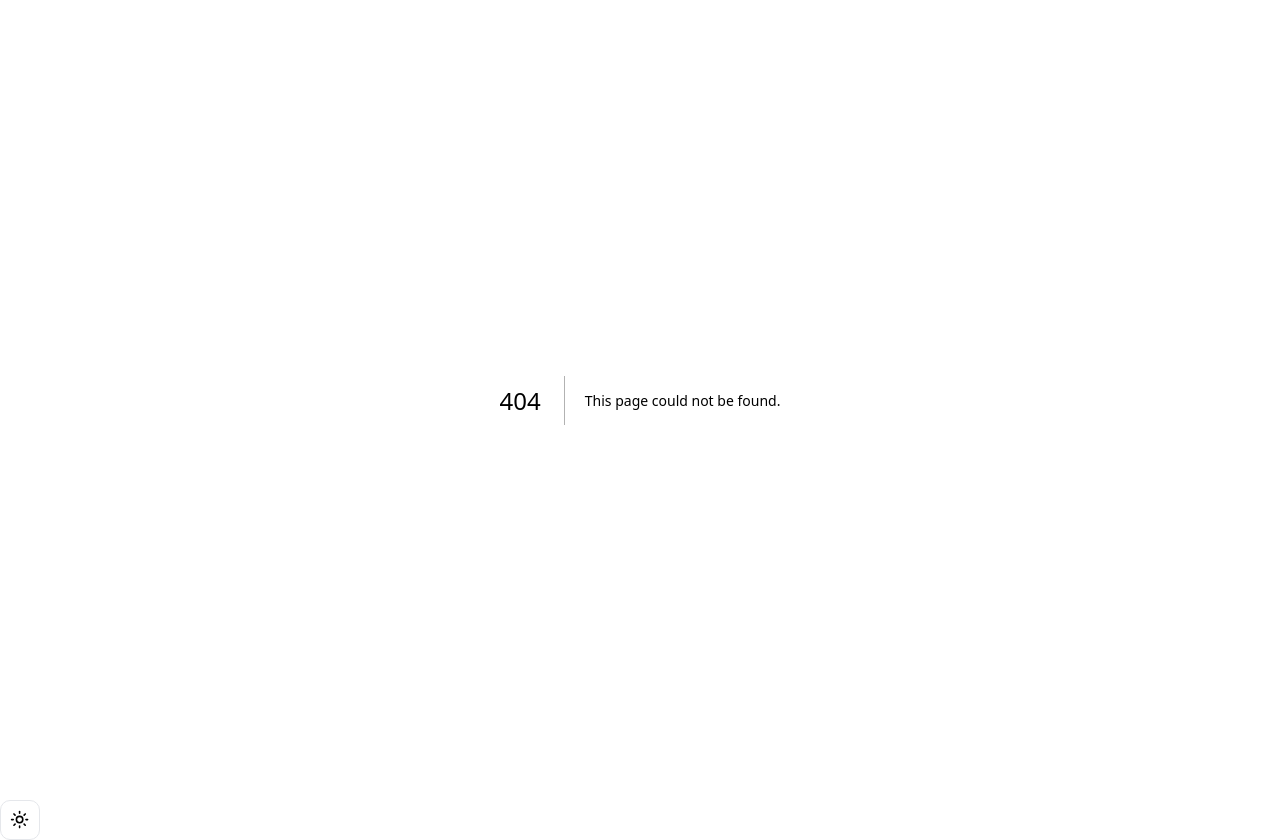
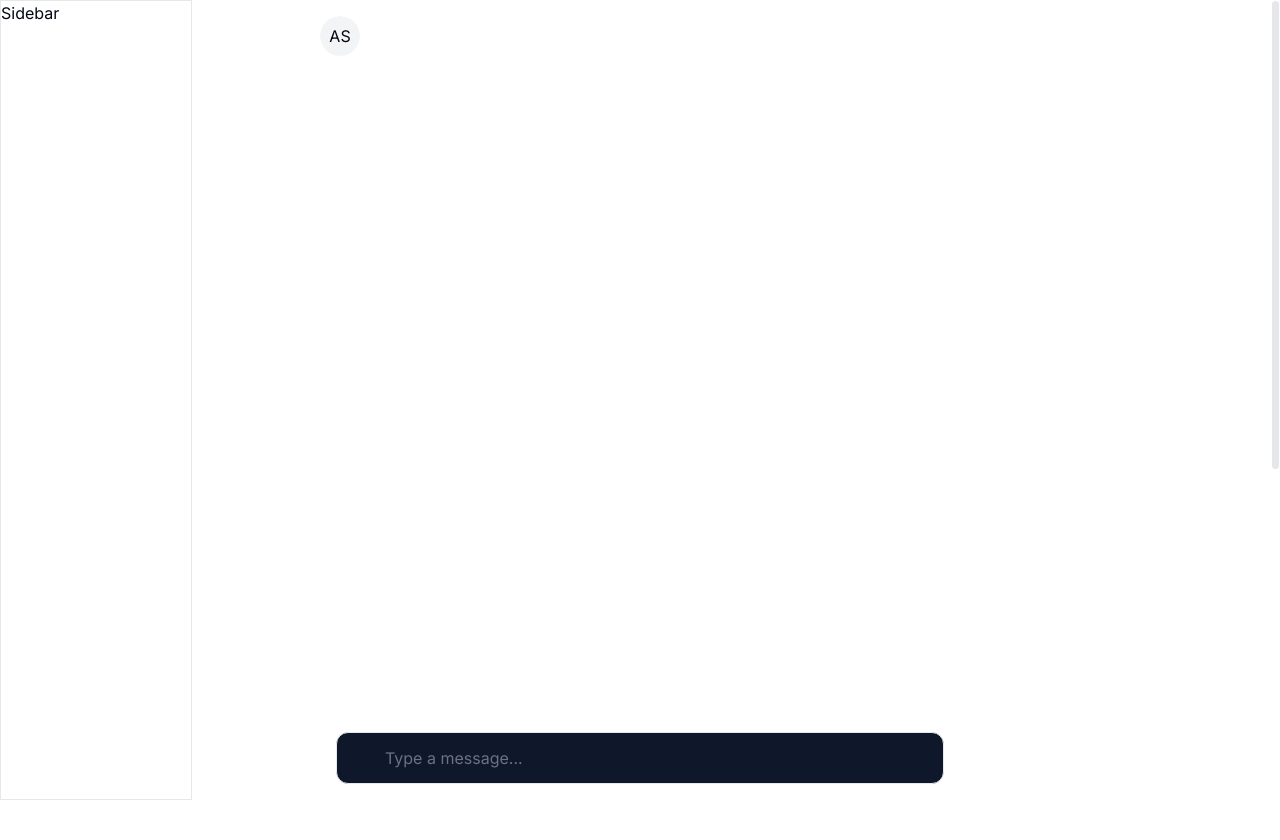
Before and after one commit to AjStraight619/math-base-final, a Next.js app: page /chat/1 in a window 1280 px wide. Before the commit this address had no page. After the commit the page ends 800 px from the top, so only its background shows below. Built offline with nearby package versions, Linux system fonts and the light colour scheme.

Commit message:
starting to implement chat page

```diff
--- /dev/null
+++ b/app/chat/[chatId]/page.tsx
@@ -0,0 +1,10 @@
+import ChatWrapper from "@/components/chat-page/chat-wrapper";
+
+export default function ChatPage({ params }: { params: { chatId: string } }) {
+  const { chatId } = params;
+  return (
+    <div className="flex flex-col h-screen">
+      <ChatWrapper />
+    </div>
+  );
+}
--- /dev/null
+++ b/app/chat/error.tsx
@@ -0,0 +1,4 @@
+"use client";
+export default function ErrorChatPage() {
+  return <div>error</div>;
+}
--- /dev/null
+++ b/app/chat/layout.tsx
@@ -0,0 +1,15 @@
+import Sidebar from "@/components/sidebar/sidebar";
+import React from "react";
+
+export default function ChatLayout({
+  children,
+}: {
+  children: React.ReactNode;
+}) {
+  return (
+    <div>
+      <Sidebar />
+      {children}
+    </div>
+  );
+}
--- /dev/null
+++ b/components/avatars/avatars.tsx
@@ -0,0 +1,9 @@
+import { Avatar, AvatarFallback } from "../ui/avatar";
+
+export const UserAvatar = () => {
+  return (
+    <Avatar>
+      <AvatarFallback>AS</AvatarFallback>
+    </Avatar>
+  );
+};
--- /dev/null
+++ b/components/chat-page/chat-input.tsx
@@ -0,0 +1,16 @@
+import { Textarea } from "../ui/textarea";
+
+const ChatInput = () => {
+  return (
+    <div className="fixed inset-x-0 bottom-0 pb-4 bg-transparent">
+      <div className="container mx-auto flex justify-center max-w-2xl">
+        <Textarea
+          placeholder="Type a message..."
+          className="flex-1 h-[52px] min-h-[52px] max-h-[200px] outline-none border rounded-xl pt-[0.8rem] pl-[3rem] pr-[2rem] bg-slate-900 overflow-hidden resize-none placeholder:text-base text-base"
+        />
+      </div>
+    </div>
+  );
+};
+
+export default ChatInput;
--- /dev/null
+++ b/components/chat-page/chat-messages.tsx
@@ -0,0 +1,80 @@
+"use client";
+
+import { UserAvatar } from "../avatars/avatars";
+
+const ChatMessages = () => {
+  return (
+    <div className="container mx-auto overflow-auto p-4 flex-1 max-w-2xl">
+      {/* Use some lorem ipsum text here to simulate messages */}
+
+      <div className="flex flex-row gap-2">
+        <UserAvatar />
+        <p className="text-white">
+          Lorem ipsum dolor sit amet, consectetur adipiscing elit. Vivamus
+          lacinia odio vitae vestibulum. Lorem ipsum dolor sit amet, consectetur
+          adipiscing elit. Vivamus lacinia odio vitae vestibulum. Lorem ipsum
+          dolor sit amet, consectetur adipiscing elit. Vivamus lacinia odio
+          vitae vestibulum. Lorem ipsum dolor sit amet, consectetur adipiscing
+          elit. Vivamus lacinia odio vitae vestibulum. Lorem ipsum dolor sit
+          amet, consectetur adipiscing elit. Vivamus lacinia odio vitae
+          vestibulum. Lorem ipsum dolor sit amet, consectetur adipiscing elit.
+          Vivamus lacinia odio vitae vestibulum. Lorem ipsum dolor sit amet,
+          consectetur adipiscing elit. Vivamus lacinia odio vitae vestibulum.
+          Lorem ipsum dolor sit amet, consectetur adipiscing elit. Vivamus
+          lacinia odio vitae vestibulum. Lorem ipsum dolor sit amet, consectetur
+          adipiscing elit. Vivamus lacinia odio vitae vestibulum. Lorem ipsum
+          dolor sit amet, consectetur adipiscing elit. Vivamus lacinia odio
+          vitae vestibulum. Lorem ipsum dolor sit amet, consectetur adipiscing
+          elit. Vivamus lacinia odio vitae vestibulum. Lorem ipsum dolor sit
+          amet, consectetur adipiscing elit. Vivamus lacinia odio vitae
+          vestibulum. Lorem ipsum dolor sit amet, consectetur adipiscing elit.
+          Vivamus lacinia odio vitae vestibulum. Lorem ipsum dolor sit amet,
+          consectetur adipiscing elit. Vivamus lacinia odio vitae vestibulum.
+          Lorem ipsum dolor sit amet, consectetur adipiscing elit. Vivamus
+          lacinia odio vitae vestibulum. Lorem ipsum dolor sit amet, consectetur
+          adipiscing elit. Vivamus lacinia odio vitae vestibulum. Lorem ipsum
+          dolor sit amet, consectetur adipiscing elit. Vivamus lacinia odio
+          vitae vestibulum. Lorem ipsum dolor sit amet, consectetur adipiscing
+          elit. Vivamus lacinia odio vitae vestibulum. Lorem ipsum dolor sit
+          amet, consectetur adipiscing elit. Vivamus lacinia odio vitae
+          vestibulum. Lorem ipsum dolor sit amet, consectetur adipiscing elit.
+          Vivamus lacinia odio vitae vestibulum. Lorem ipsum dolor sit amet,
+          consectetur adipiscing elit. Vivamus lacinia odio vitae vestibulum.
+          Lorem ipsum dolor sit amet, consectetur adipiscing elit. Vivamus
+          lacinia odio vitae vestibulum. Lorem ipsum dolor sit amet, consectetur
+          adipiscing elit. Vivamus lacinia odio vitae vestibulum. Lorem ipsum
+          dolor sit amet, consectetur adipiscing elit. Vivamus lacinia odio
+          vitae vestibulum. Lorem ipsum dolor sit amet, consectetur adipiscing
+          elit. Vivamus lacinia odio vitae vestibulum. Lorem ipsum dolor sit
+          amet, consectetur adipiscing elit. Vivamus lacinia odio vitae
+          vestibulum. Lorem ipsum dolor sit amet, consectetur adipiscing elit.
+          Vivamus lacinia odio vitae vestibulum. Lorem ipsum dolor sit amet,
+          consectetur adipiscing elit. Vivamus lacinia odio vitae vestibulum.
+          Lorem ipsum dolor sit amet, consectetur adipiscing elit. Vivamus
+          lacinia odio vitae vestibulum. Lorem ipsum dolor sit amet, consectetur
+          adipiscing elit. Vivamus lacinia odio vitae vestibulum. Lorem ipsum
+          dolor sit amet, consectetur adipiscing elit. Vivamus lacinia odio
+          vitae vestibulum. Lorem ipsum dolor sit amet, consectetur adipiscing
+          elit. Vivamus lacinia odio vitae vestibulum. Lorem ipsum dolor sit
+          amet, consectetur adipiscing elit. Vivamus lacinia odio vitae
+          vestibulum. Lorem ipsum dolor sit amet, consectetur adipiscing elit.
+          Vivamus lacinia odio vitae vestibulum. Lorem ipsum dolor sit amet,
+          consectetur adipiscing elit. Vivamus lacinia odio vitae vestibulum.
+          Lorem ipsum dolor sit amet, consectetur adipiscing elit. Vivamus
+          lacinia odio vitae vestibulum. Lorem ipsum dolor sit amet, consectetur
+          adipiscing elit. Vivamus lacinia odio vitae vestibulum. Lorem ipsum
+          dolor sit amet, consectetur adipiscing elit. Vivamus lacinia odio
+          vitae vestibulum. Lorem ipsum dolor sit amet, consectetur adipiscing
+          elit. Vivamus lacinia odio vitae vestibulum. Lorem ipsum dolor sit
+          amet, consectetur adipiscing elit. Vivamus lacinia odio vitae
+          vestibulum. Lorem ipsum dolor sit amet, consectetur adipiscing elit.
+          Vivamus lacinia odio vitae vestibulum.
+          {/* Add more lorem ipsum text as needed */}
+        </p>
+      </div>
+      <div className="h-[60px]"></div>
+    </div>
+  );
+};
+
+export default ChatMessages;
--- /dev/null
+++ b/components/chat-page/chat-wrapper.tsx
@@ -0,0 +1,16 @@
+"use client";
+
+import { ScrollArea } from "../ui/scroll-area";
+import ChatInput from "./chat-input";
+import ChatMessages from "./chat-messages";
+
+const ChatWrapper = () => {
+  return (
+    <ScrollArea>
+      <ChatMessages />
+      <ChatInput />
+    </ScrollArea>
+  );
+};
+
+export default ChatWrapper;
--- /dev/null
+++ b/components/sidebar/sidebar.tsx
@@ -0,0 +1,9 @@
+const Sidebar = () => {
+  return (
+    <aside className="fixed top-0 left-0 w-48 h-full border border-r">
+      Sidebar
+    </aside>
+  );
+};
+
+export default Sidebar;
--- /dev/null
+++ b/components/ui/avatar.tsx
@@ -0,0 +1,50 @@
+"use client"
+
+import * as React from "react"
+import * as AvatarPrimitive from "@radix-ui/react-avatar"
+
+import { cn } from "@/lib/utils"
+
+const Avatar = React.forwardRef<
+  React.ElementRef<typeof AvatarPrimitive.Root>,
+  React.ComponentPropsWithoutRef<typeof AvatarPrimitive.Root>
+>(({ className, ...props }, ref) => (
+  <AvatarPrimitive.Root
+    ref={ref}
+    className={cn(
+      "relative flex h-10 w-10 shrink-0 overflow-hidden rounded-full",
+      className
+    )}
+    {...props}
+  />
+))
+Avatar.displayName = AvatarPrimitive.Root.displayName
+
+const AvatarImage = React.forwardRef<
+  React.ElementRef<typeof AvatarPrimitive.Image>,
+  React.ComponentPropsWithoutRef<typeof AvatarPrimitive.Image>
+>(({ className, ...props }, ref) => (
+  <AvatarPrimitive.Image
+    ref={ref}
+    className={cn("aspect-square h-full w-full", className)}
+    {...props}
+  />
+))
+AvatarImage.displayName = AvatarPrimitive.Image.displayName
+
+const AvatarFallback = React.forwardRef<
+  React.ElementRef<typeof AvatarPrimitive.Fallback>,
+  React.ComponentPropsWithoutRef<typeof AvatarPrimitive.Fallback>
+>(({ className, ...props }, ref) => (
+  <AvatarPrimitive.Fallback
+    ref={ref}
+    className={cn(
+      "flex h-full w-full items-center justify-center rounded-full bg-muted",
+      className
+    )}
+    {...props}
+  />
+))
+AvatarFallback.displayName = AvatarPrimitive.Fallback.displayName
+
+export { Avatar, AvatarImage, AvatarFallback }
--- a/components/ui/mode-toggle.tsx
+++ b/components/ui/mode-toggle.tsx
@@ -16,9 +16,7 @@ export function ModeToggle() {
   const { setTheme } = useTheme();
   const pathname = usePathname();
   const isLandingPage = pathname === "/" || pathname.startsWith("/#");
-
-  console.log("Is landing page?: ", isLandingPage);
-
+  if (pathname.includes("chat")) return null;
   return (
     <DropdownMenu>
       <DropdownMenuTrigger asChild>
--- a/package.json
+++ b/package.json
@@ -12,6 +12,7 @@
     "@kinde-oss/kinde-auth-nextjs": "^2.1.10",
     "@prisma/client": "^5.9.1",
     "@radix-ui/react-accordion": "^1.1.2",
+    "@radix-ui/react-avatar": "^1.0.4",
     "@radix-ui/react-dropdown-menu": "^2.0.6",
     "@radix-ui/react-label": "^2.0.2",
     "@radix-ui/react-scroll-area": "^1.0.5",
```
Also changed, not shown: 1 other file (tests, documents, lock files or other folders).
